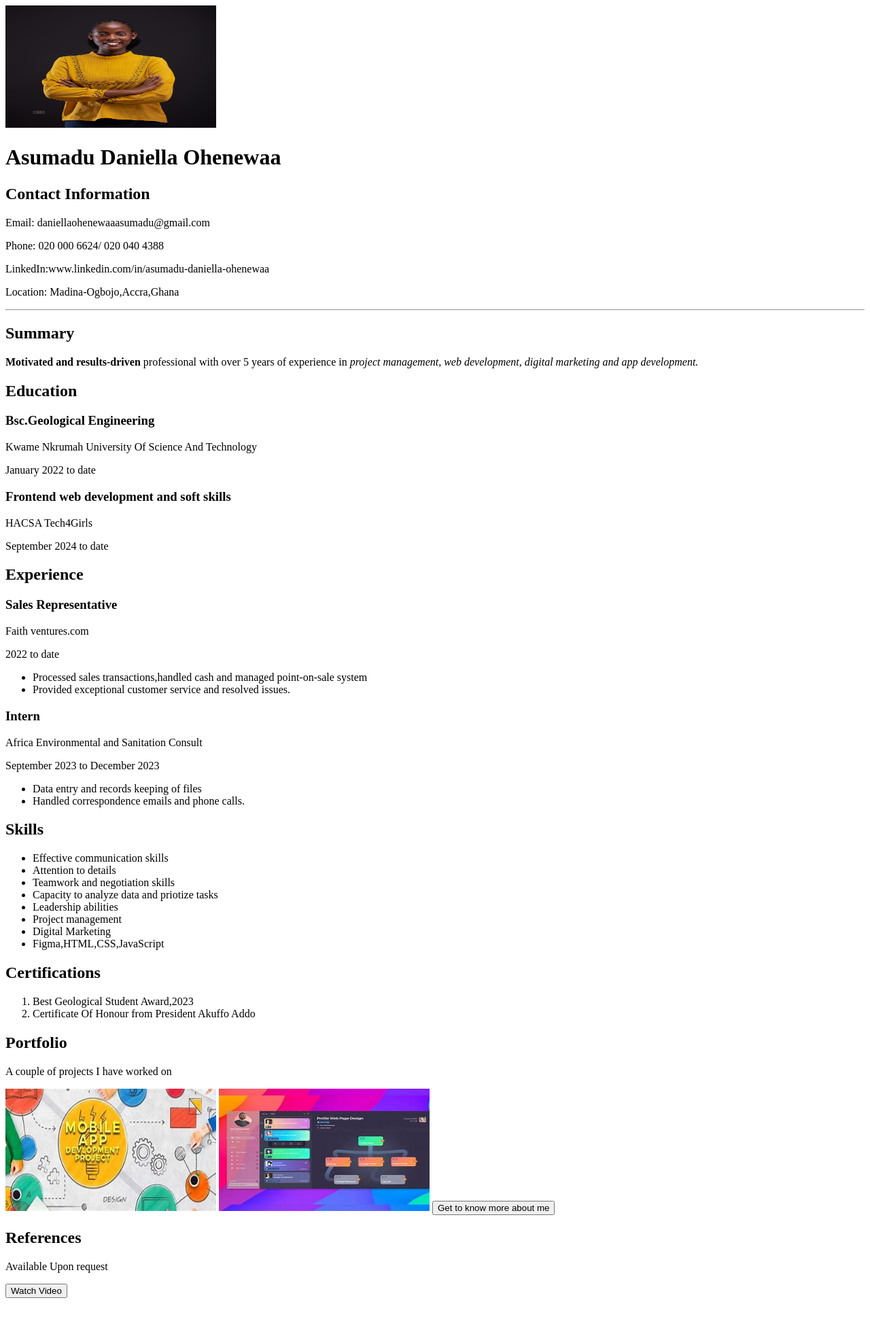
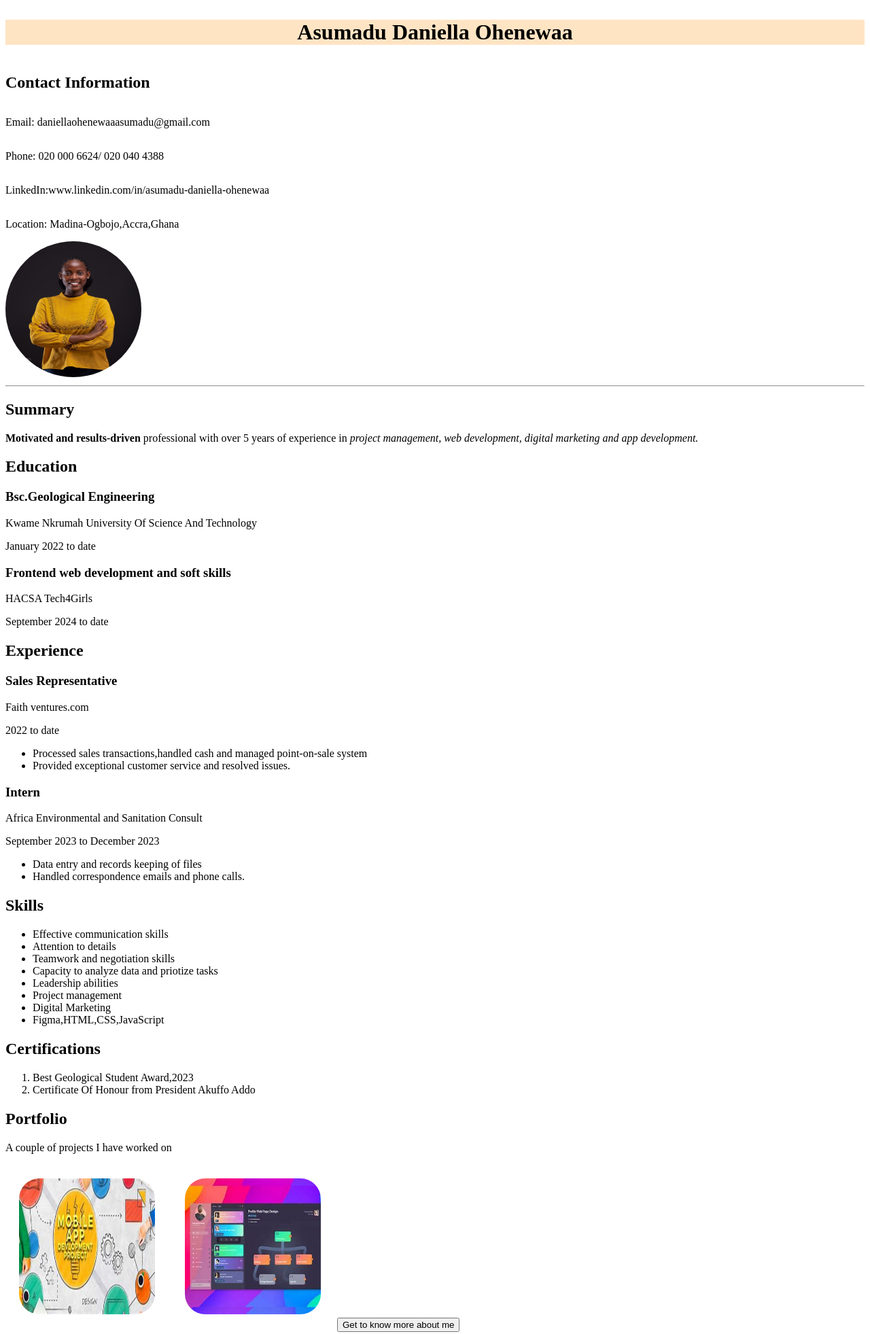
Before and after one commit to DaniellaOhenewaaAsumadu/T4G-homework2, a plain HTML site: page index.html in a window 1280 px wide. Shown: the top 1963 px of the page at 68% size. Before the commit the page ends 1918 px from the top, so only its background shows below. Drawn offline with Linux system fonts and the light colour scheme.

Commit message:
added a few changes

```diff
--- a/index.html
+++ b/index.html
@@ -4,15 +4,18 @@
     <meta charset="UTF-8">
     <meta name="viewport" content="width=device-width, initial-scale=1.0">
     <title>My resume</title>
+    <link rel="stylesheet" href="src/style.css">
 </head>
-<body>
-    <img src="images/Daniella.jpg" alt="my picture" width="310"height="180">
-    <h1>Asumadu Daniella Ohenewaa</h1>
+<body class=".entire-cv">
+    <div class="firstsection">
+     <h1 class="personal-information">Asumadu Daniella Ohenewaa</h1>
     <h2>Contact Information</h2>
     <p>Email: daniellaohenewaaasumadu@gmail.com</p>
     <p>Phone: 020 000 6624/ 020 040 4388</p>
     <p>LinkedIn:www.linkedin.com/in/asumadu-daniella-ohenewaa</p>
     <p>Location: Madina-Ogbojo,Accra,Ghana</p>
+    </div>
+    <img class="cv-image" src="images/Daniella.jpg" alt="my picture" width="310"height="180">
     <hr>
     <h2>Summary</h2>
     <p><b>Motivated and results-driven </b>professional with over 5 years of experience in <i>project management,
@@ -68,8 +71,8 @@
     </ol>
     <h2>Portfolio</h2>
     <p>A couple of projects I have worked on</p>
-    <img src="images/app development.jpeg" alt="mobile app"width="310"height="180">
-    <img src="images/web development project.jpeg" alt="website 1"width="310"height="180">
+    <img class="cover" src="images/app development.jpeg" alt="mobile app"width="310"height="180">
+    <img class="cover" src="images/web development project.jpeg" alt="website 1"width="310"height="180">
 
     <button>Get to know more about me</button>
     <h2>References</h2>
--- a/src/style.css
+++ b/src/style.css
@@ -0,0 +1,33 @@
+.entire-cv{
+    background-color: white;
+    padding: 30px;
+    margin: 100px;
+    justify-content: space-evenly;
+    border: 3px solid;
+    box-shadow: 100%;
+    border: 50px 50px 50px 50px;
+}
+.cv-image{
+    width: 200px;
+    height: 200px;
+    border-radius: 100px;
+}
+.firstsection{
+    display: flex;
+    justify-content: center;
+    flex-direction: column;
+}
+.personal-information{
+    display: flex;
+    background-color: bisque;
+    justify-content: center;
+}
+.h3{
+    color:purple;
+}
+.cover{
+    width: 200px;
+    height: 200px;
+    margin: 20px;
+    border-radius: 30px;
+}
```
